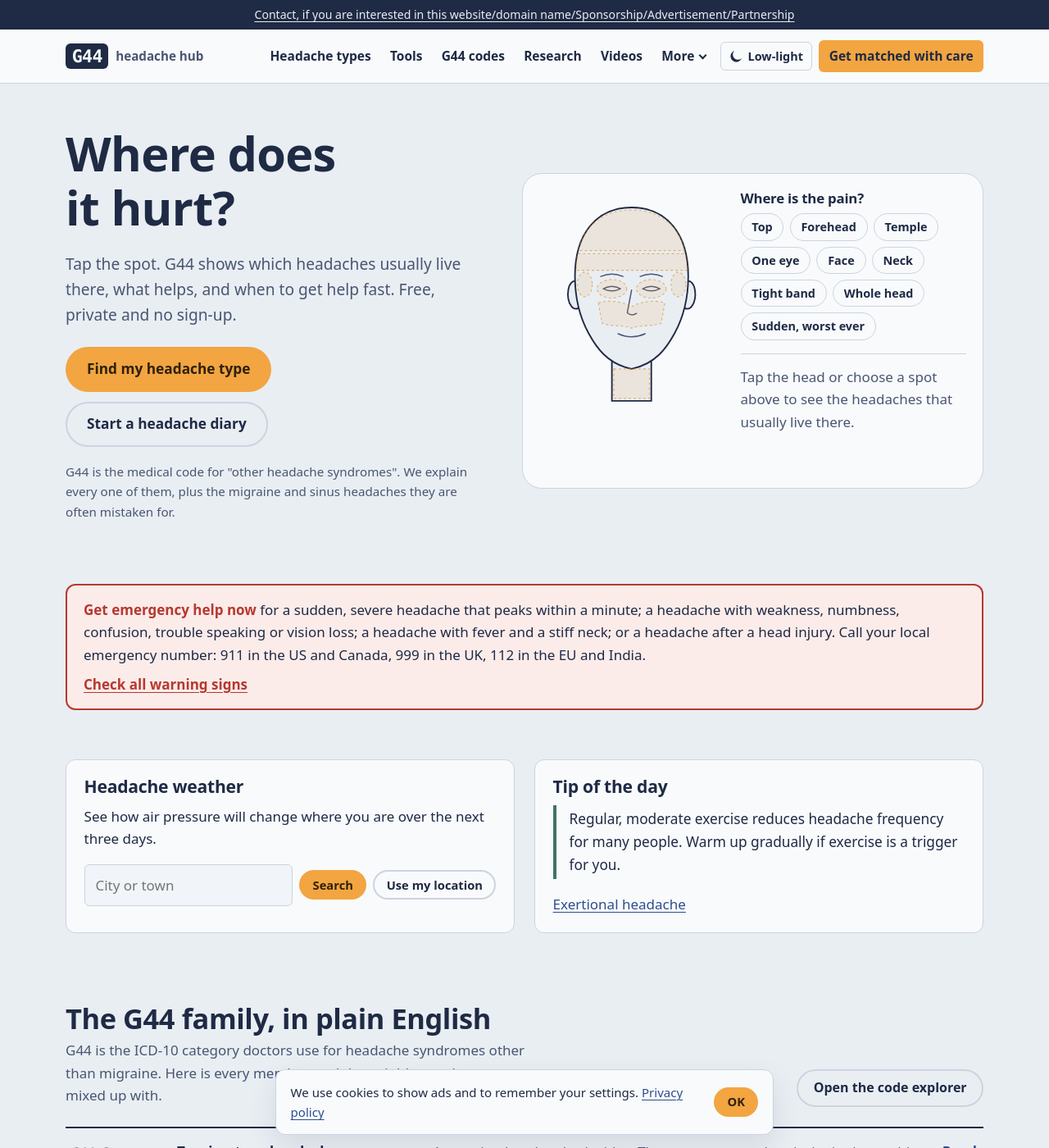
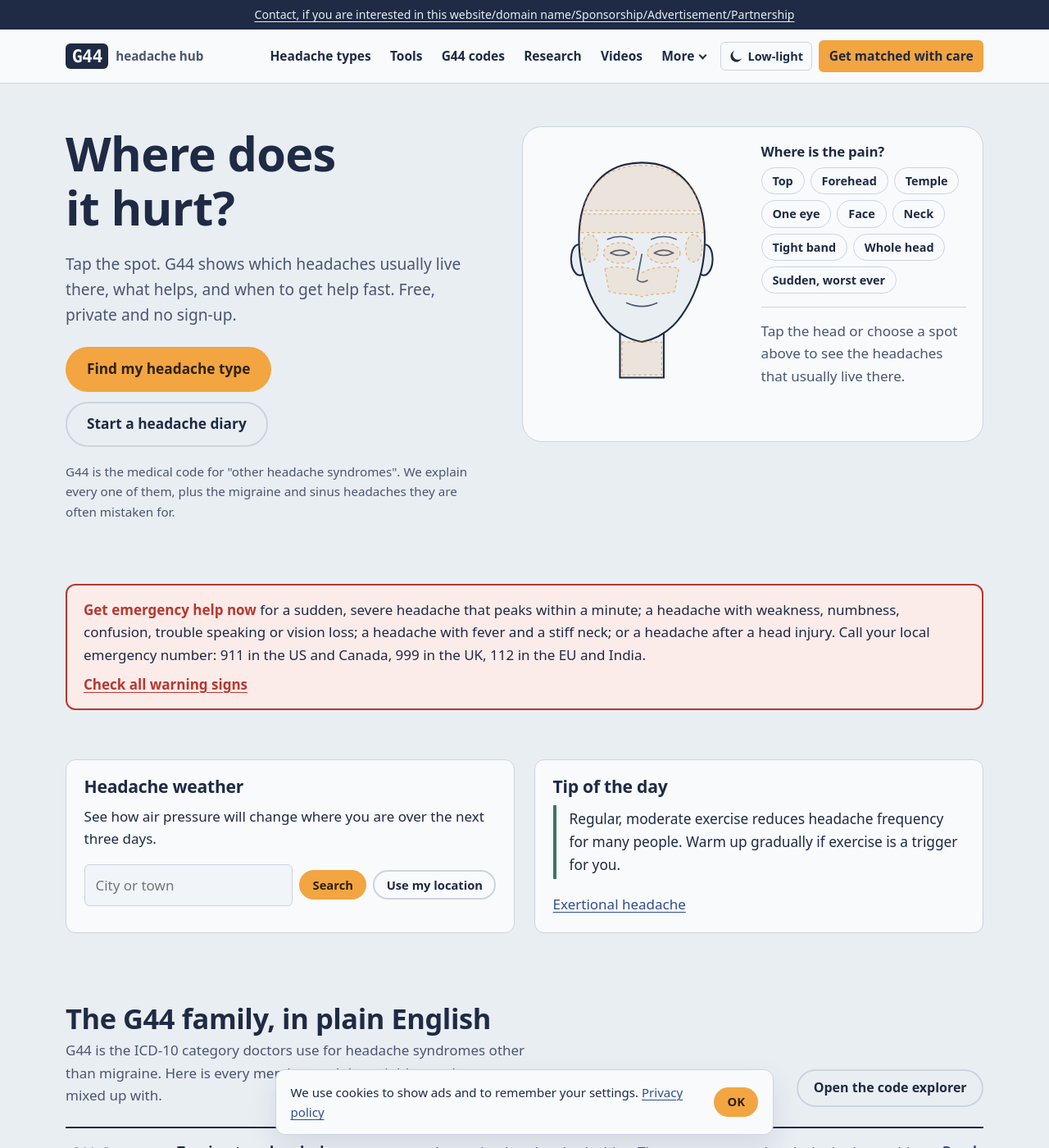
Before and after one commit to WEBWORKSA1/g44-com, a Jekyll site: the page built from index.html, in a window 1280 px wide and 1400 px high. Shown: the whole window at 82% size. Built offline with Jekyll 4.4.1, drawn with Linux system fonts in a browser that asks for light colours; some web fonts are replaced; comment, search, counter and statistics services are not loaded.

Commit message:
QA fixes to stylesheet: hero alignment, larger head map, mobile menu position, flexible tiers, code table categories, sticky checker result

```diff
--- a/assets/css/site.css
+++ b/assets/css/site.css
@@ -98,12 +98,12 @@ ul.plain li{padding:.3rem 0}
 
 /* Hero and head map */
 .hero{padding:3.25rem 0 2rem}
-.hero-grid{display:grid;grid-template-columns:minmax(0,.95fr) minmax(0,1.05fr);gap:3rem;align-items:center}
+.hero-grid{display:grid;grid-template-columns:minmax(0,.95fr) minmax(0,1.05fr);gap:3rem;align-items:start}
 .hero h1{max-width:11ch;margin-bottom:.35em}
 .hero-actions{display:flex;flex-wrap:wrap;gap:.75rem;margin-top:1.5rem}
 .hero-note{font-size:.95rem;color:var(--ink-2);margin-top:1.1rem}
-.headmap{background:var(--paper);border:1px solid var(--line);border-radius:var(--r-l);padding:1.25rem;display:grid;grid-template-columns:minmax(0,.9fr) minmax(0,1.1fr);gap:1.25rem;align-items:start}
-.hm-svg{display:block;width:100%;max-width:300px;margin:0 auto}
+.headmap{background:var(--paper);border:1px solid var(--line);border-radius:var(--r-l);padding:1.25rem;display:grid;grid-template-columns:minmax(0,1fr) minmax(0,1fr);gap:1.25rem;align-items:start}
+.hm-svg{display:block;width:100%;max-width:330px;margin:0 auto}
 .hm-svg .skin{fill:var(--mist);stroke:var(--ink);stroke-width:2.5}
 .hm-svg .feat{fill:none;stroke:var(--ink-2);stroke-width:2;stroke-linecap:round;stroke-linejoin:round}
 .hm-svg .zone{fill:var(--amber);fill-opacity:.13;stroke:var(--amber-2);stroke-opacity:.55;stroke-width:1.5;stroke-dasharray:4 4;cursor:pointer;transition:fill-opacity .15s}
@@ -113,7 +113,7 @@ ul.plain li{padding:.3rem 0}
 @keyframes throb{50%{fill-opacity:.36}}
 .hm-side h2{font-size:1.05rem;margin-bottom:.6rem}
 .chips{display:flex;flex-wrap:wrap;gap:.45rem}
-.chip{border:1px solid var(--line);background:var(--paper);border-radius:999px;padding:.38rem .8rem;font:700 .9rem var(--sans);color:var(--ink);cursor:pointer}
+.chip{border:1px solid var(--line);background:var(--paper);border-radius:999px;padding:.38rem .8rem;font:700 .9rem var(--sans);color:var(--ink);cursor:pointer;text-decoration:none}
 .chip:hover{border-color:var(--ink)}
 .chip[aria-pressed=true]{background:var(--ink);color:var(--paper);border-color:var(--ink)}
 .hm-result{margin-top:1rem;border-top:1px solid var(--line);padding-top:.9rem;min-height:9rem}
@@ -192,7 +192,7 @@ ul.plain li{padding:.3rem 0}
 .meter i{display:block;height:100%;background:var(--sage);border-radius:5px}
 .meter.warn i{background:var(--amber-2)}
 .meter.bad i{background:var(--red)}
-.match{display:grid;grid-template-columns:minmax(0,1fr) 4rem;gap:.35rem 1rem;align-items:center;padding:.8rem 0;border-bottom:1px solid var(--line)}
+.match{display:grid;grid-template-columns:minmax(0,1fr) auto;gap:.35rem 1rem;align-items:center;padding:.8rem 0;border-bottom:1px solid var(--line)}
 .match .meter{grid-column:1/-1}
 .lvl{display:inline-block;padding:.15rem .6rem;border-radius:999px;font-weight:700;font-size:.86rem;white-space:nowrap}
 .lvl-low{background:var(--sage-bg);color:var(--sage)}
@@ -273,7 +273,7 @@ input[type=range]{padding:0;accent-color:var(--amber-2);background:none;border:0
 .news-row input{flex:1}
 
 /* Tiers and money */
-.tiers{display:grid;grid-template-columns:repeat(5,minmax(0,1fr));gap:.7rem}
+.tiers{display:grid;grid-template-columns:repeat(auto-fill,minmax(6.5rem,1fr));gap:.7rem}
 .tier{border:2px solid var(--line);background:var(--paper);border-radius:var(--r-m);padding:.9rem;text-align:left;font:inherit;color:var(--ink);cursor:pointer}
 .tier b{display:block;font-size:1.45rem}
 .tier small{display:block;color:var(--ink-2);font-size:.88rem}
@@ -297,15 +297,17 @@ input[type=range]{padding:0;accent-color:var(--amber-2);background:none;border:0
 .codes-table th,.codes-table td{padding:.65rem .75rem;border-bottom:1px solid var(--line);text-align:left;vertical-align:top}
 .codes-table th{background:var(--mist);font-size:.9rem}
 .codes-table td:first-child{font-family:var(--mono);font-weight:600;white-space:nowrap}
-.codes-table tr.cat td{background:var(--sage-bg);font-weight:800}
-.codes-tools{display:flex;gap:.75rem;flex-wrap:wrap;margin-bottom:1rem}
+.codes-table tr.cat td{background:var(--sage-bg);font-weight:800;font-family:var(--sans);white-space:normal}
+#rf-out{position:sticky;bottom:1rem}
+#rf-out .result-box{box-shadow:0 12px 30px var(--shade)}
+.codes-tools{display:flex;gap:.75rem;flex-wrap:wrap;margin-bottom:1rem;align-items:center}
 .codes-tools input{flex:1 1 16rem}
 .roles{display:grid;gap:0;border-top:2px solid var(--ink)}
 .role{display:grid;grid-template-columns:minmax(0,1fr) minmax(0,2fr) auto;gap:1rem;padding:1rem .25rem;border-bottom:1px solid var(--line);align-items:baseline}
 .role h3{font-size:1.08rem;margin:0}
 .role p{margin:0;color:var(--ink-2)}
 .kicker{font-weight:700;color:var(--sage)}
-.countdown{font:600 1.3rem var(--mono)}
+.countdown{font:600 1.15rem var(--mono)}
 .rules{font-size:.95rem}
 .rules h3{font-size:1.02rem;margin-top:1.25rem}
 .trio{display:grid;grid-template-columns:repeat(3,minmax(0,1fr));gap:2rem}
@@ -352,7 +354,7 @@ input[type=range]{padding:0;accent-color:var(--amber-2);background:none;border:0
   .nav-toggle{display:inline-flex;margin-left:auto}
   .nav{display:none;position:absolute;left:-1.25rem;right:-1.25rem;top:100%;background:var(--paper);border-bottom:1px solid var(--line);flex-direction:column;align-items:stretch;padding:.75rem 1.25rem 1.25rem;box-shadow:0 14px 34px var(--shade)}
   .nav.open{display:flex}
-  .nav .btn,.icon-btn{margin:.35rem 0 0}
+  .nav .btn,.nav .icon-btn{margin:.35rem 0 0}
   .more-panel{position:static;box-shadow:none;border:0;padding:0 0 0 .75rem;min-width:0}
   .hero-grid,.article-grid,.split,.band-grid{grid-template-columns:1fr}
   .band-actions{justify-content:flex-start}
@@ -360,7 +362,6 @@ input[type=range]{padding:0;accent-color:var(--amber-2);background:none;border:0
   .foot-grid{grid-template-columns:1fr 1fr}
   .foot-grid>div:first-child{grid-column:1/-1}
   .grid3,.trio{grid-template-columns:1fr 1fr}
-  .tiers{grid-template-columns:repeat(3,minmax(0,1fr))}
   .statrow{grid-template-columns:1fr 1fr}
   .glance{grid-template-columns:1fr 1fr}
   .glance div:nth-child(3){border-left:0}
@@ -374,7 +375,6 @@ input[type=range]{padding:0;accent-color:var(--amber-2);background:none;border:0
   .ledger-desc{grid-column:2}
   .ledger-go{display:none}
   .foot-grid{grid-template-columns:1fr}
-  .tiers{grid-template-columns:1fr 1fr}
   .role{grid-template-columns:1fr}
   .alloc-row{grid-template-columns:minmax(0,1fr) 3rem}
   .alloc-row .meter{grid-column:1/-1;grid-row:2}
```
